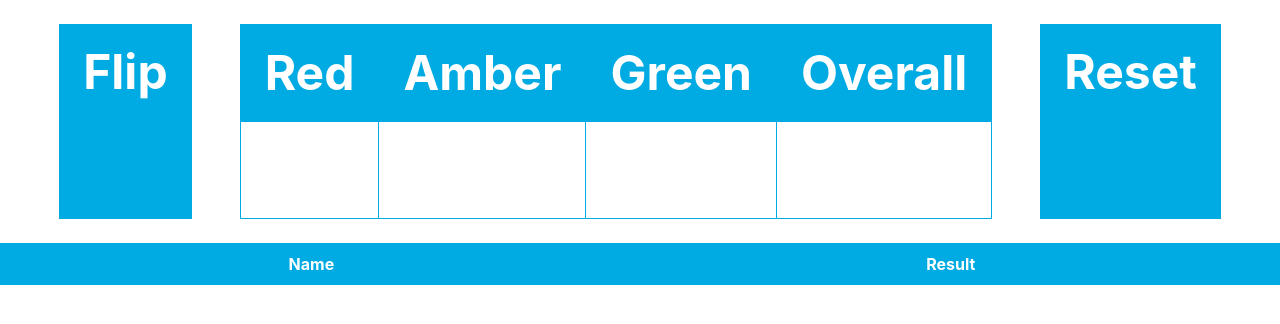
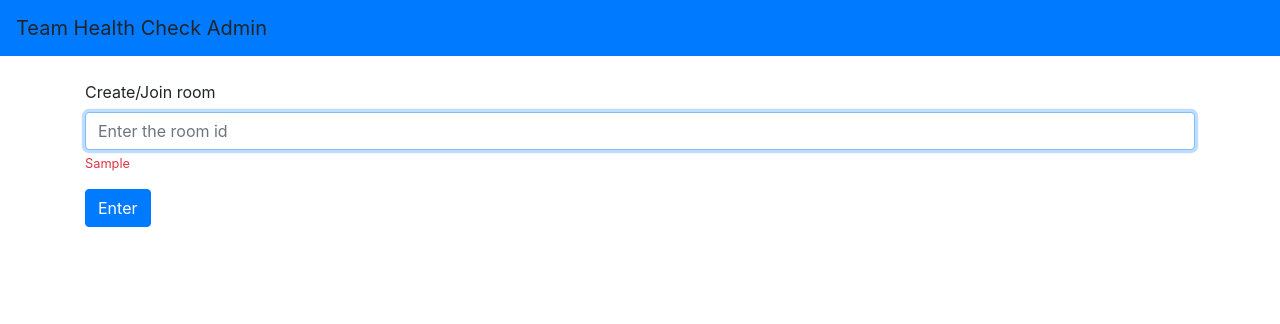
Before and after one commit to qsollet/team_health_check, a Flask app: template templates/admin.html in a window 1280 px wide. Shown: the top 324 px of the page. Run offline with Flask 2, Linux system fonts and the light colour scheme; the template is opened without the code that fills it: most values are stand-ins (such as "Sample title", 1, 10 or a date in 2020); data that the repository does not hold is empty; some libraries are stand-ins or nearby versions.

Commit message:
reworked admin interface

```diff
--- a/main.py
+++ b/main.py
@@ -38,26 +38,19 @@ def ws_set_vote(room):
     return ''
 
 # Admin routes
-@app.route('/admin/<room>')
-def admin(room):
-    session['room'] = room
+@app.route('/admin')
+def admin():
     return send_from_directory('./templates', 'admin.html')
 
-@app.route('/ws/admin/<key>')
-def ws_admin(key):
-    # Check the key
-    if key != 'kuhfiosijfe':
-        return 'Not found', 404
+@app.route('/ws/admin/<room>')
+def ws_admin(room):
     global rooms
-    if session['room'] not in rooms:
-        rooms[session['room']] = {}
-    return json.dumps(rooms[session['room']])
+    if room not in rooms:
+        rooms[room] = {}
+    return json.dumps(rooms[room])
 
-@app.route('/ws/reset/<key>')
-def ws_reset(key):
-    # Check the key
-    if key != 'kuhfiosijfe':
-        return 'Not found', 404
+@app.route('/ws/reset/<room>')
+def ws_reset(room):
     global rooms
-    rooms[session['room']] = {}
+    rooms[room] = {}
     return 'ok'
--- /dev/null
+++ b/res/admin.css
@@ -0,0 +1,27 @@
+.bg-R {
+    background-color: red;
+}
+
+.text-R {
+    color: red;
+}
+
+.bg-A {
+    background-color: yellow;
+}
+
+.text-A {
+    color: yellow;
+}
+
+.bg-G {
+    background-color: green;
+}
+
+.text-G {
+    color: green;
+}
+
+.bg-grey {
+    background-color: grey !important;
+}
--- a/templates/admin.html
+++ b/templates/admin.html
@@ -7,187 +7,86 @@
         <script type="text/javascript" src="/res/bootstrap.bundle.min.js"></script>
         <script type="text/javascript" src="/res/vue.min.js"></script>
         <link rel="stylesheet" href="/res/bootstrap.min.css" />
-        <style type="text/css">
-            body {
-                text-align: center;
-            }
-            .buttons {
-                font-size: 3em;
-                display: flex;
-                justify-content: center;
-                line-height: 1;
-            }
-            .button {
-                cursor: pointer;
-                user-select: none;
-                padding: 0.5em;
-                margin: 0.5em;
-                color: white;
-                background-color: #00aae2;
-                font-weight: bolder;
-            }
-            .overall-div {
-                margin: 0.5em;
-            }
-            table {
-                width: 100%;
-                padding: 2em;
-                border-collapse: collapse;
-            }
-            table, th, td {
-                border: 1px solid #00aae2;
-            }
-            th {
-                height: 40px;
-                text-align: center;
-                background-color: #00aae2;
-                color: white;
-                font-weight: bolder;
-            }
-            th, td {
-                padding: 0.5em;
-            }
-            tr:nth-child(even) {
-                background-color: #f2f2f2;
-            }
-            .R.flipped {
-                background-color: red;
-            }
-            .A.flipped {
-                background-color: yellow;
-            }
-            .G.flipped {
-                background-color: green;
-            }
-            .R, .A, .G {
-                background-color: blue;
-            }
-            .T {
-                background-color: transparent;
-            }
-            .overall_input {
-                font-size: 0;
-            }
-            .overall_input.flipped {
-                font-size: inherit;
-            }
-        </style>
+        <link rel="stylesheet" href="/res/admin.css">
     </head>
     <body>
-        <div class="buttons">
-            <div class="flip button">Flip</div>
-            <div class="overall-div">
-                <table>
-                    <thead>
+        <div class="" id="app">
+            <nav class="navbar navbar-primary bg-primary mb-4">
+                <span class="navbar-brand" href="#">Team Health Check Admin</span>
+                <span v-if="room != ''" class="my-sm-0">Room: {{ room }}</span>
+            </nav>
+
+            <div class="container">
+                <div class="" v-if="not_ready">
+                    <div class="form-group">
+                        <label for="room_input">Create/Join room</label>
+                        <input v-model="room" class="form-control" type="text" placeholder="Enter the room id" required autofocus />
+                        <small class="form-text text-danger">{{ invalid_room }}</small>
+                    </div>
+                    <button v-on:click="check_ready()" class="btn btn-primary" type="button">Enter</button>
+                </div>
+                <div class="" v-else>
+                    <div class="row text-center mb-4">
+                        <div class="col">
+                            <button type="button" v-on:click="unready()" class="btn btn-secondary">Back</button>
+                        </div>
+                        <div class="col">
+                            <button type="button" v-on:click="flip()" class="btn btn-primary">
+                                <span v-if="flipped">Unflip</span>
+                                <span v-else>Flip</span>
+                            </button>
+                        </div>
+                        <div class="col">
+                            <button type="button" v-on:click="reset()" class="btn btn-warning">Reset</button>
+                        </div>
+                    </div>
+                    <div class="row text-center mb-4 border border-dark bg-light">
+                        <div class="col text-R font-weight-bold">
+                            <span v-if="flipped">
+                                {{ result.R }}
+                            </span>
+                            <span v-else>
+                                ?
+                            </span>
+                        </div>
+                        <div class="col text-A font-weight-bold">
+                            <span v-if="flipped">
+                                {{ result.A }}
+                            </span>
+                            <span v-else>
+                                ?
+                            </span>
+                        </div>
+                        <div class="col text-G font-weight-bold">
+                            <span v-if="flipped">
+                                {{ result.G }}
+                            </span>
+                            <span v-else>
+                                ?
+                            </span>
+                        </div>
+                        <div class="col overall bg-grey vote">
+                            &nbsp;
+                        </div>
+                    </div>
+                    <table class="table mb-4">
+                        <thead class="thead-light">
                             <tr>
-                            <th>Red</th>
-                            <th>Amber</th>
-                            <th>Green</th>
-                            <th>Overall</th>
+                                <th scope="row">Name</th>
+                                <th scope="row">Vote</th>
                             </tr>
                         </thead>
-                    <tbody id="overall">
-                        <tr>
-                            <td class="o_R result-cell overall_input">0</td>
-                            <td class="o_A result-cell overall_input">0</td>
-                            <td class="o_G result-cell overall_input">0</td>
-                            <td id="o_overall" class="">&nbsp;</td>
+                        <tbody>
+                            <tr v-for="vote in votes">
+                                <td>{{ vote.name }}</td>
+                                <td class="bg-grey vote" v-bind:class="'bg-' + vote.vote">&nbsp;</td>
                             </tr>
                         </tbody>
                     </table>
                 </div>
-            <div class="reset button">Reset</div>
             </div>
-        <div class="">
-            <table>
-                <thead>
-                    <tr>
-                        <th>Name</th>
-                        <th>Result</th>
-                    </tr>
-                </thead>
-                <tbody id="results"></tbody>
-            </table>
         </div>
-        <script>
-            var flip = document.querySelector('.flip'),
-                reset = document.querySelector('.reset'),
-                results = document.querySelector('#results'),
-                overall_div = document.querySelector('#overall'),
-                flipped = false,
-                ws_key = 'kuhfiosijfe'
-            flip.onclick = function(event) {
-                flipped = !flipped
-                do_flip()
-            }
-            var do_flip = function() {
-                items = document.querySelectorAll('.result-cell')
-                for (var i = 0; i < items.length; i++) {
-                    if (flipped) {
-                        items[i].classList.add('flipped')
-                    } else {
-                        items[i].classList.remove('flipped')
-                    }
-                }
-            }
-            reset.onclick = function(event) {
-                $.get('/ws/reset/'+ws_key)
-                flipped = false
-                do_flip()
-                refresh()
-            }
-            var addRow = function(item, index) {
-                var row = results.insertRow(index)
-                row.insertCell(0).innerHTML = (item.name.length > 0 ? item.name: "No name")
-                var cell = row.insertCell(1)
-                cell.classList.add(item.vote, 'result-cell')
-                if (flipped) {
-                    cell.classList.add('flipped')
-                }
-            }
-            var printResult = function(data) {
-                results.innerHTML = ''
-                var c = 0
-                for (var i in data) {
-                    addRow(data[i], c)
-                    c++
-                }
-            }
-            var printOverall = function(data) {
-                document.querySelector('.o_R').innerHTML = data['R']
-                document.querySelector('.o_A').innerHTML = data['A']
-                document.querySelector('.o_G').innerHTML = data['G']
-                var r = data['R'] * 3 + data['A'] * 2 + data['G']
-                var d = data['R'] + data['A'] + data['G']
-                var r_div = 'T'
-                if (d > 0) {
-                    r = r / d
-                    r_div = 'R'
-                    if (r < 2.34) {
-                        r_div = 'A'
-                    }
-                    if (r < 1.67) {
-                        r_div = 'G'
-                    }
-                }
-                var el = document.querySelector('#o_overall')
-                el.classList.remove('R', 'A', 'G', 'T')
-                el.classList.add(r_div, 'result-cell')
-            }
-            var refresh = function() {
-                $.get('/ws/admin/'+ws_key, {}, function(data) {
-                    // Show the result
-                    printResult(data)
-                    // Calculate overall score
-                    var overall = {"R": 0, "A": 0, "G": 0}
-                    for (var i in data) {
-                        overall[data[i].vote]++
-                    }
-                    printOverall(overall)
-                }, 'json')
-            }
-            refresh()
-            setInterval(function() {refresh()}, 2000)
-        </script>
+
+        <script type="text/javascript" src="/res/admin.js"></script>
     </body>
 </html>
--- a/templates/index.html
+++ b/templates/index.html
@@ -21,7 +21,7 @@
                 <form>
                     <div class="form-group">
                         <label for="name_input">First name</label>
-                        <input v-model="name" class="form-control" type="text" placeholder="Enter your first name" required />
+                        <input v-model="name" class="form-control" type="text" placeholder="Enter your first name" required autofocus />
                         <small class="form-text text-danger">{{ invalid_name }}</small>
                     </div>
                     <div class="form-group">
@@ -87,8 +87,5 @@
             </div>
         </div>
         <script type="text/javascript" src="/res/client.js"></script>
-        <script type="text/javascript">
-            app.init()
-        </script>
     </body>
 </html>
```
Also changed, not shown: res/admin.js (added, +84 -0 lines). Lines whose indentation alone changed are shown as unchanged.
